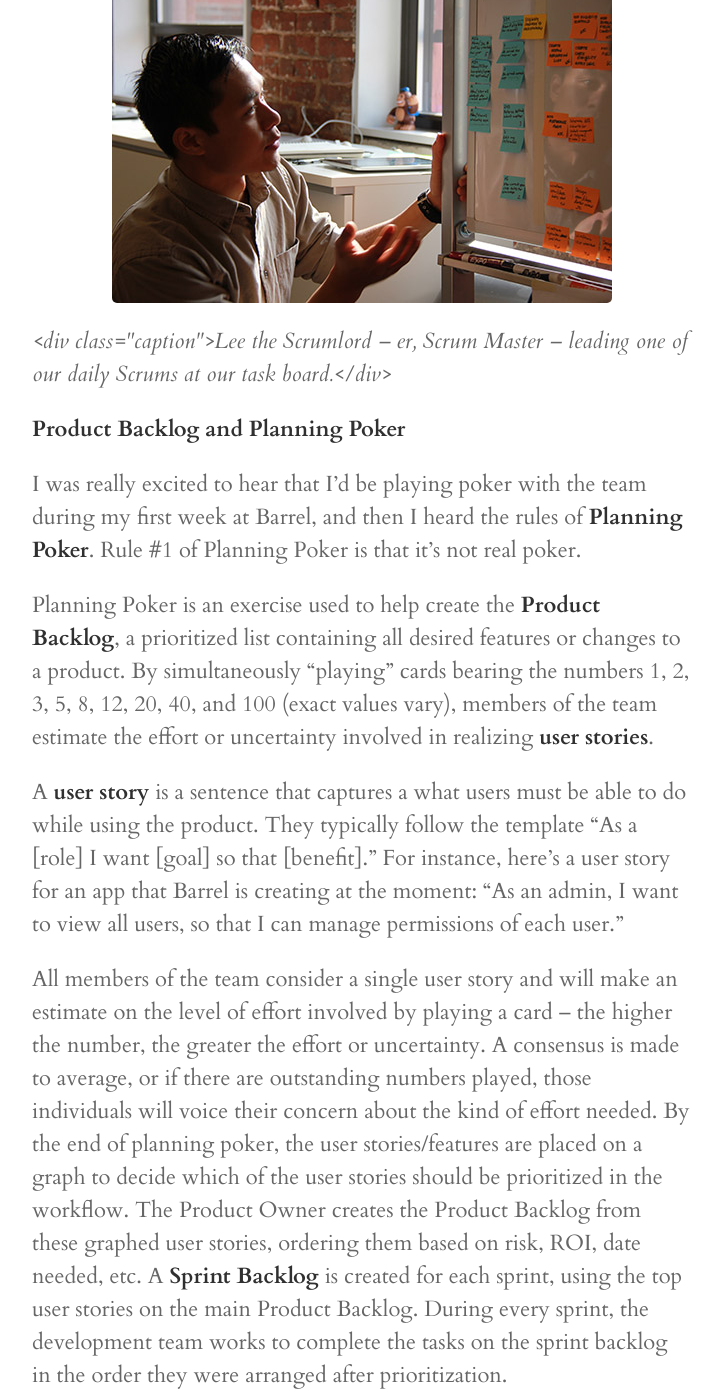
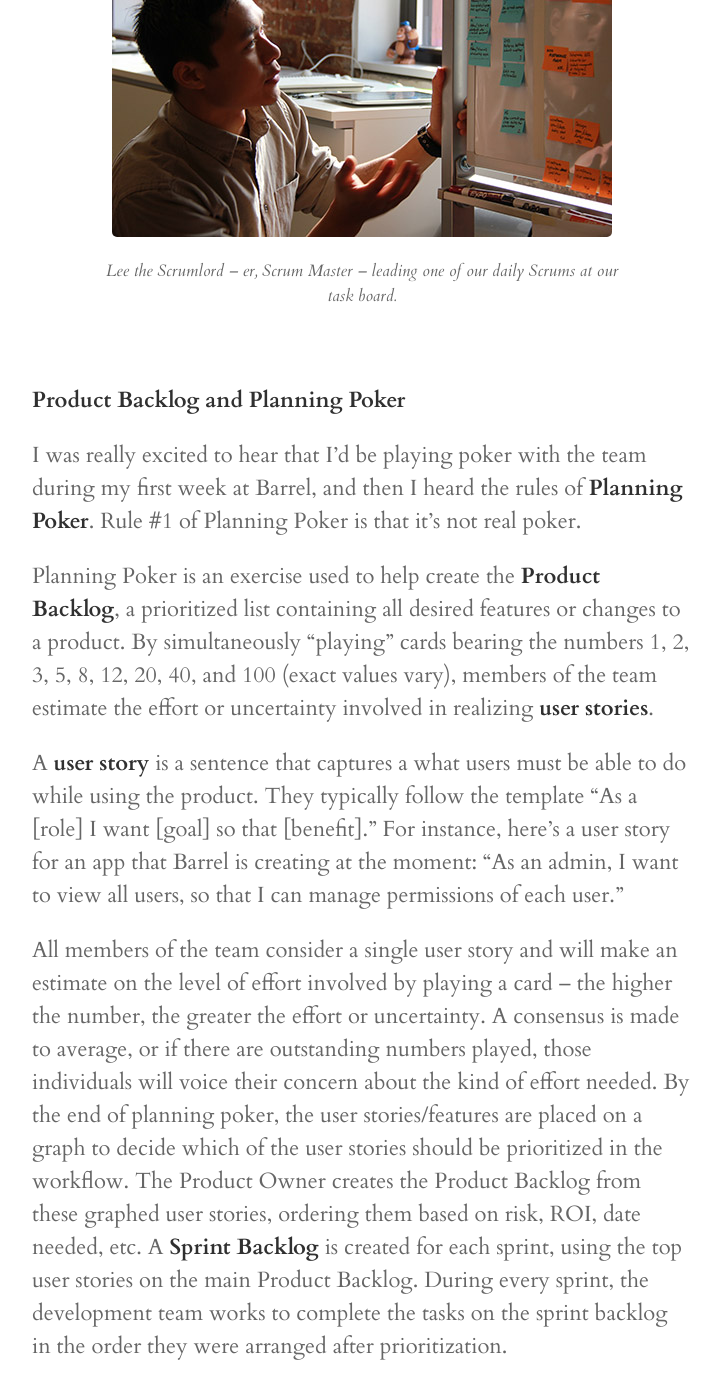
Before and after one commit to joyvchen/joyvchen.github.io, a Jekyll site: the page built from _posts/2013-11-18-agile-development.md, in a window 1280 px wide and 1400 px high, scrolled down 4645 px. Shown: the whole window, without its empty margins (278-1001 px from the left). Built offline with Jekyll 4.4.1, drawn with Linux system fonts in a browser that asks for light colours; nearby versions of some CDN libraries; some web fonts are replaced; some of the changed text lies outside the part shown.

Commit message:
resolve css problems with div class caption

```diff
--- a/_posts/2013-11-18-agile-development.md
+++ b/_posts/2013-11-18-agile-development.md
@@ -15,7 +15,9 @@ In a fun mini-experiment, I provided subjects with a hypothetical HipChat questi
 
 As for “Kanban,” people nearly unanimously reported that the word sounds like a Japanese food item – perhaps a sweet pastry of sorts – except for Jessie, who thoughtfully interpreted the word as, “a turban that is in a can and expands with water like one of those towels idk.” I give Jessie points for being imaginative. However, the most scientifically interesting was Zack’s response. Perhaps at a loss for words, or simply feeling inspired, Zack instead offered a pictorial representation of what the word “Kanban” meant for him personally:
 
-[![anpanmanbread](/assets/blog/anpanmanbread.jpg)](/assets/blog/anpanmanbread.jpg)_<div class="caption">Anpanman giving someone a piece of his mind.</div>_
+[![anpanmanbread](/assets/blog/anpanmanbread.jpg)](/assets/blog/anpanmanbread.jpg)
+
+<div class="caption">Anpanman giving someone a piece of his mind.</div>
 
 What this very precise survey data and this Japanese anime character with a bean paste pastry for a head both suggest is that the Agile jargon is inherently confusing, misleading, and sometimes makes me hungry. Luckily, I’m able to watch the Barrel team practice Agile processes every day, so I’m gaining a much deeper understanding of the techniques involved and vocabulary used. This blog post documents my findings along the way.
 
@@ -42,6 +44,7 @@ _Key features of Agile:_
 
 
 ### What is Scrum?
+
 <br>
 At Barrel, we are attempting to implement more Agile methods in projects, with a general tendency toward Scrum. Scrum is one of the most popular Agile development frameworks in use today. Scrum not only follows Agile guiding principles but also comes with its own set of Scrum-specific roles and artifacts.
 
@@ -52,7 +55,9 @@ Scrum prescribes very specific roles to manage the various tasks involved in the
 
 There is also a **Scrum Master **who facilitates the Scrum rules and ensures that the team reaches the sprint goals (iterations in Scrum are called **sprints**). Scrum Master typically leads daily scrums and ensures everyone has what they need to be productive during the workday.
 
-[![ScrumLee](/assets/blog/ScrumLee.jpg)](/assets/blog/ScrumLee.jpg)_<div class="caption">Lee the Scrumlord – er, Scrum Master – leading one of our daily Scrums at our task board.</div>_
+[![ScrumLee](/assets/blog/ScrumLee.jpg)](/assets/blog/ScrumLee.jpg)
+
+<div class="caption">Lee the Scrumlord – er, Scrum Master – leading one of our daily Scrums at our task board.</div>
 
 
 **Product Backlog and Planning Poker**
@@ -80,11 +85,12 @@ One defining characteristic of Scrum is that progress can be measured and predic
 
 Our Scrum Master has been tracking our velocity using a **burn-down chart**, which shows Remaining Work/Effort Required over Time. Ideally, the graph shows a downward slope as the amount of work remaining decreases. The slope indicates a velocity, which can be used to estimate a final delivery date. It’s Agile because if the Scrum team doesn’t complete as many tasks as projected, it can adapt by restructuring future sprints. The Scrum team moves through sprint after sprint before finally delivering the product when all features on the Product Backlog have been addressed.
 
-[![ScrumZack](/assets/blog/ScrumZack.jpg)](/assets/blog/ScrumZack.jpg)_<div class="caption">Zack, a true scrumbag if I’ve ever seen one.</div>_
+[![ScrumZack](/assets/blog/ScrumZack.jpg)](/assets/blog/ScrumZack.jpg)
 
-<br>
+<div class="caption">Zack, a true scrumbag if I’ve ever seen one.</div>
+
 ### What about the Japanese bean pastries?
-<br>
+
 Scrum and Kanban are two implementations of Agile methodology, each with its own set of guiding practices. At Barrel, we practice quite a bit of Scrum and not so much Kanban (though as Agile methods attempting to achieve the same thing, there is much overlap between the two). We do use a task board for visualizing workflow, as in Kanban, though the rules of the Scrum task board are not exactly the same.
 
 One of the differences between the two is that in Kanban, there is a directly imposed limit on the numbers of tasks in queue, reducing the amount of Work in Progress (WIP). In Scrum, task items flow rather freely in the workflow, but the WIP is indirectly limited by the number of tasks set for each sprint/iteration. Kanban is also relatively less prescriptive (fewer rules to follow) than Scrum: time-boxed iterations, cross-functionality of teams, estimation/prioritization, and prescribed leadership roles are all optional in Kanban, and a Kanban board can take in more task items at any point as long as capacity is available. In Scrum, there must be time-boxed iterations with set tasks within each one, and there are assigned roles of Scrum Master and Product Owner.
--- a/public/css/poole.css
+++ b/public/css/poole.css
@@ -256,7 +256,9 @@ img {
 
 .caption {
   font-size: .75rem;
+  font-style: italic;
   text-align: center;
+  padding: 0px 60px 20px;
 }
 
 #BookCovers a {
```
Also changed, not shown: _posts/2014-11-14-sharing-economy-pitch-night-with-rachel-botsman.md (+3 -1 lines), _posts/2015-12-30-how-to-create-a-strategic-product-roadmap.md (+3 -1 lines), _posts/2016-04-04-drawing-inspiration-for-product-management.md (+3 -1 lines).
